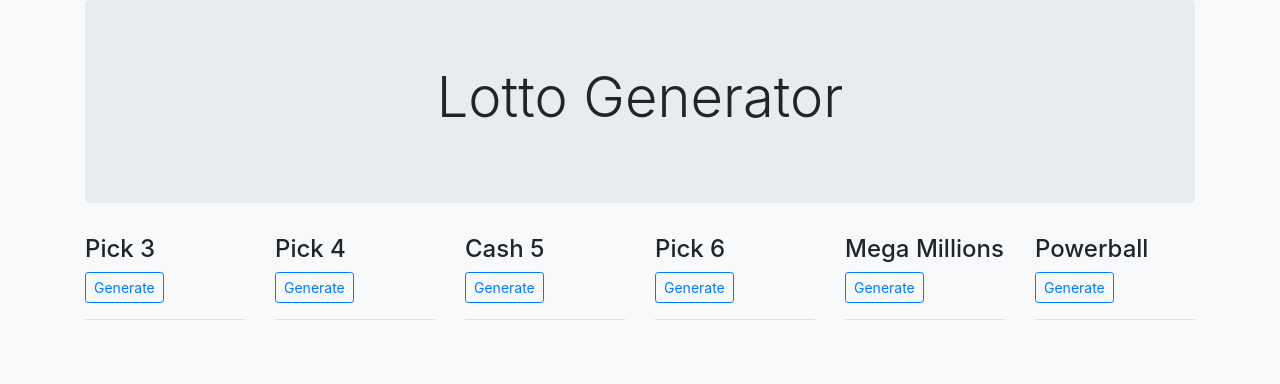
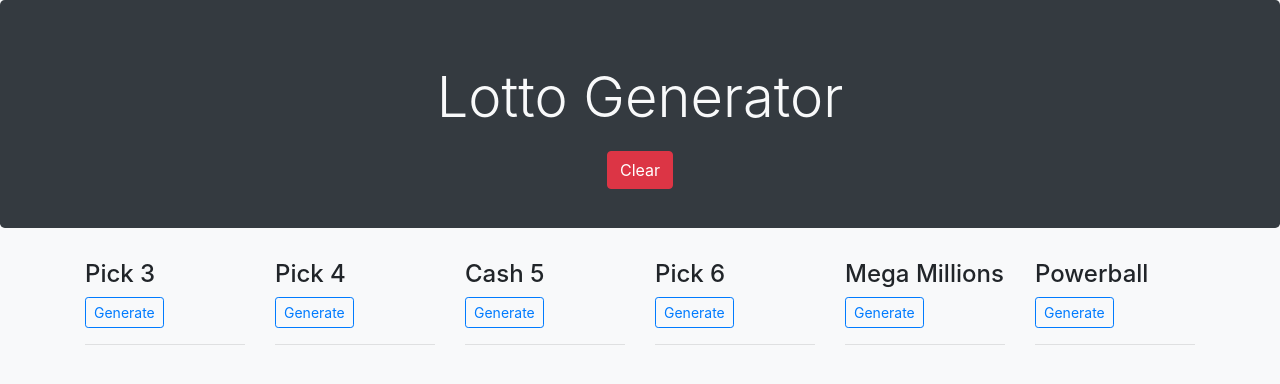
Before and after one commit to jhadev/lotto, a plain HTML site: page index.html in a window 1280 px wide. Drawn offline with nearby package versions, Linux system fonts and the light colour scheme.

Commit message:
clear button

```diff
--- a/index.html
+++ b/index.html
@@ -12,10 +12,11 @@
 </head>
 
 <body class="bg-light">
+  <div class="jumbotron bg-dark text-light text-center">
+    <h2 class="display-4">Lotto Generator</h1>
+      <button class="btn btn-danger text-center clear">Clear</button>
+  </div>
   <div class="container">
-    <div class="jumbotron text-center">
-      <h2 class="display-4">Lotto Generator</h1>
-    </div>
     <div class="row">
       <div class="col-md-2 col-12">
         <h4 class="mb-2">Pick 3</h4>
--- a/lotto.js
+++ b/lotto.js
@@ -148,3 +148,7 @@ $("#power").on("click", event => {
 
   $("#powerball").prepend(row);
 });
+
+$(".clear").click(() => {
+  $(".numbers").empty();
+});
--- a/style.css
+++ b/style.css
@@ -2,3 +2,8 @@
   font-weight: bold;
   font-size: 16px;
 }
+
+.clear {
+  margin-bottom: -25px;
+  margin-top: 10px;
+}
```
